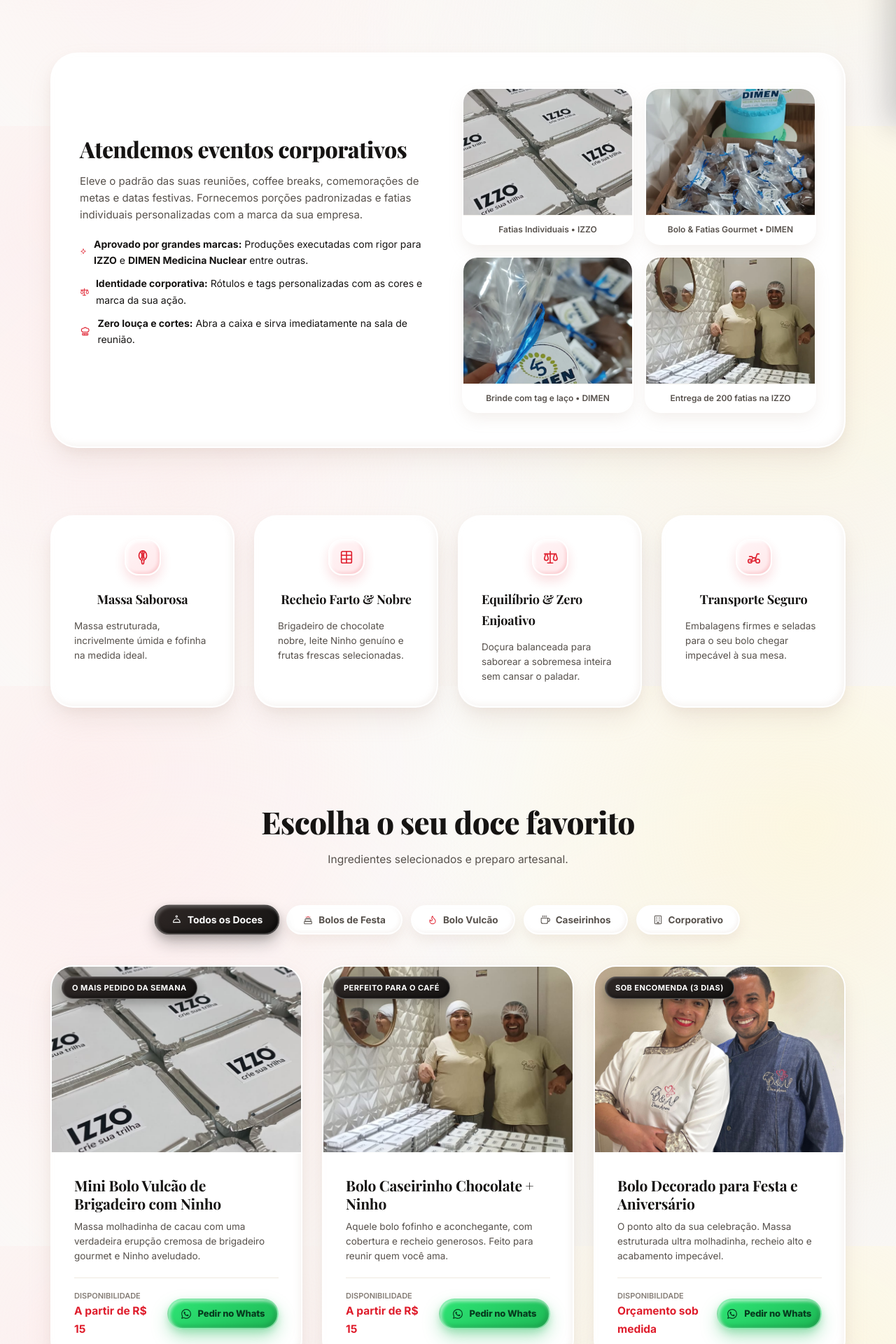
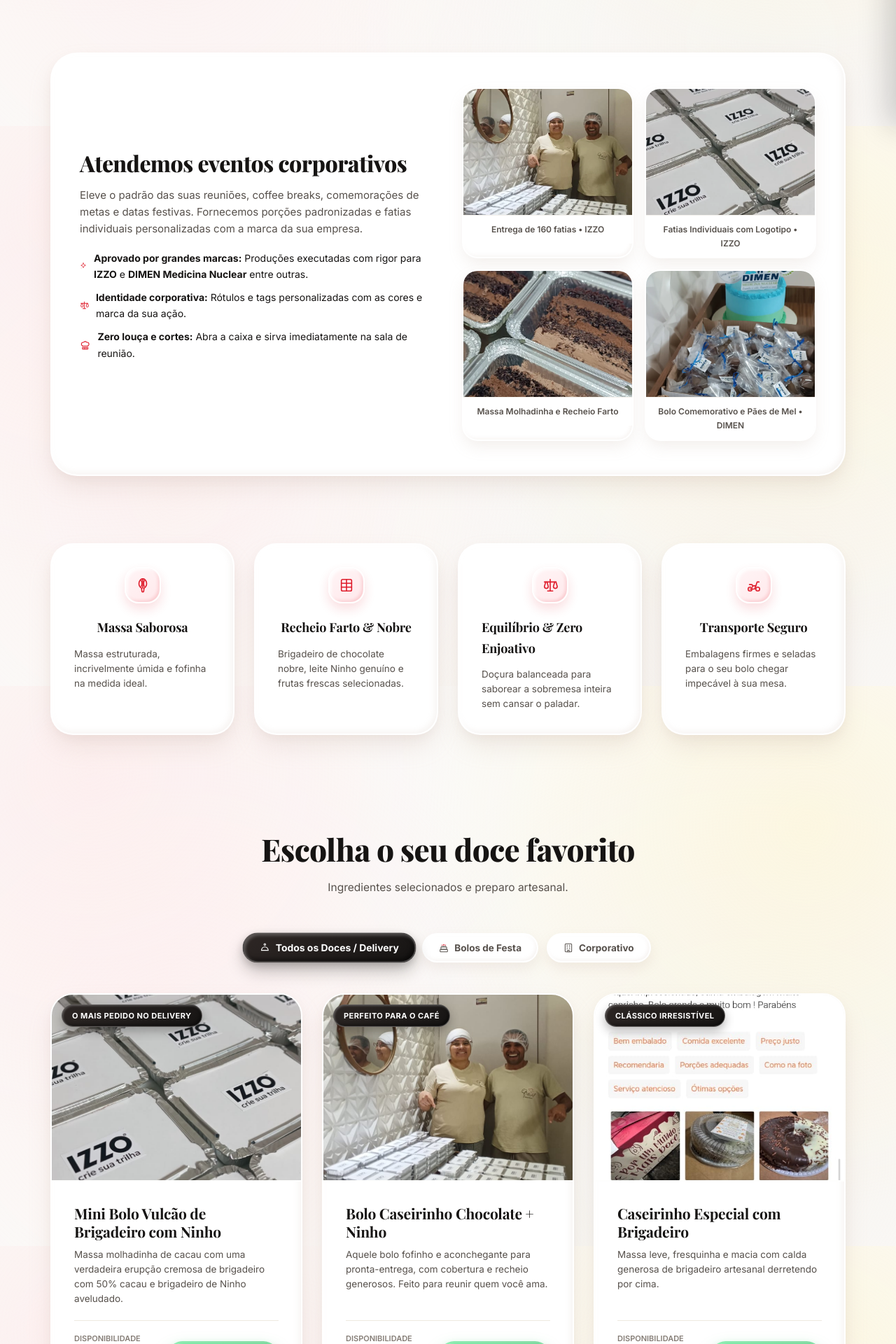
Before and after one commit to deadoceamor/deadoceamor_site, a Next.js app: page / in a window 1280 px wide. Shown: the part 620-2540 px from the top of the page at 70% size. Built offline with nearby package versions, Linux system fonts and the light colour scheme; a web font is replaced by a local one.

Commit message:
fix: aplica ajustes do feedback de audio (corporativo 160 fatias, fotos reorganizadas, filtros em 3 focos e opcoes de sabores)

```diff
--- a/app/components/Catalog.tsx
+++ b/app/components/Catalog.tsx
@@ -37,14 +37,14 @@ export default function Catalog({ activeTab: externalTab, onTabChange }: Catalog
           </p>
         </div>
 
-        {/* Category Filter Tabs */}
+        {/* Category Filter Tabs - 3 Focos (Delivery/Todos, Bolos de Festa, Corporativo) */}
         <div className="catalog-tabs">
           <button
-            className={`catalog-tab ${currentTab === "todos" ? "active" : ""}`}
+            className={`catalog-tab ${currentTab === "todos" || currentTab === "delivery" ? "active" : ""}`}
             onClick={() => setTab("todos")}
           >
             <IconCloche size={14} />
-            <span>Todos os Doces</span>
+            <span>Todos os Doces / Delivery</span>
           </button>
           <button
             className={`catalog-tab ${currentTab === "festas" ? "active" : ""}`}
@@ -52,20 +52,6 @@ export default function Catalog({ activeTab: externalTab, onTabChange }: Catalog
           >
             <IconPartyCake size={14} />
             <span>Bolos de Festa</span>
-          </button>
-          <button
-            className={`catalog-tab ${currentTab === "vulcao" ? "active" : ""}`}
-            onClick={() => setTab("vulcao")}
-          >
-            <IconFlame size={14} color={currentTab === "vulcao" ? "#ffffff" : "var(--brand-red)"} />
-            <span>Bolo Vulcão</span>
-          </button>
-          <button
-            className={`catalog-tab ${currentTab === "caseirinhos" ? "active" : ""}`}
-            onClick={() => setTab("caseirinhos")}
-          >
-            <IconCoffee size={14} />
-            <span>Caseirinhos</span>
           </button>
           <button
             className={`catalog-tab ${currentTab === "corporativo" ? "active" : ""}`}
--- a/app/components/CorporateSection.tsx
+++ b/app/components/CorporateSection.tsx
@@ -43,12 +43,36 @@ export default function CorporateSection() {
           <div className="corporate-photo-card">
             {/* eslint-disable-next-line @next/next/no-img-element */}
             <img
-              src="/corporativo/marmitas-personalizadas-izzo.webp"
-              alt="Fatias individuais de bolo embaladas e personalizadas para a Izzo"
+              src="/corporativo/diego-andressa-izzo-mesa.webp"
+              alt="Diego e Andressa com produção de encomendas corporativas para a IZZO"
               className="corporate-photo-img"
             />
             <div className="corporate-photo-label">
-              Fatias Individuais • IZZO
+              Entrega de 160 fatias • IZZO
+            </div>
+          </div>
+
+          <div className="corporate-photo-card">
+            {/* eslint-disable-next-line @next/next/no-img-element */}
+            <img
+              src="/corporativo/marmitas-personalizadas-izzo.webp"
+              alt="Fatias individuais de bolo embaladas e personalizadas para a IZZO"
+              className="corporate-photo-img"
+            />
+            <div className="corporate-photo-label">
+              Fatias Individuais com Logotipo • IZZO
+            </div>
+          </div>
+
+          <div className="corporate-photo-card">
+            {/* eslint-disable-next-line @next/next/no-img-element */}
+            <img
+              src="/corporativo/fatias-abertas-recheio.webp"
+              alt="Fatias abertas mostrando as camadas generosas de massa molhadinha e recheio"
+              className="corporate-photo-img"
+            />
+            <div className="corporate-photo-label">
+              Massa Molhadinha e Recheio Farto
             </div>
           </div>
 
@@ -60,31 +84,7 @@ export default function CorporateSection() {
               className="corporate-photo-img"
             />
             <div className="corporate-photo-label">
-              Bolo & Fatias Gourmet • DIMEN
-            </div>
-          </div>
-
-          <div className="corporate-photo-card">
-            {/* eslint-disable-next-line @next/next/no-img-element */}
-            <img
-              src="/corporativo/dimen-tag-personalizada.webp"
-              alt="Tag personalizada com logotipo Dimen Medicina Nuclear"
-              className="corporate-photo-img"
-            />
-            <div className="corporate-photo-label">
-              Brinde com tag e laço • DIMEN
-            </div>
-          </div>
-
-          <div className="corporate-photo-card">
-            {/* eslint-disable-next-line @next/next/no-img-element */}
-            <img
-              src="/corporativo/diego-andressa-izzo-mesa.webp"
-              alt="Diego e Andressa com produção de encomendas corporativas"
-              className="corporate-photo-img"
-            />
-            <div className="corporate-photo-label">
-              Entrega de 200 fatias na IZZO
+              Bolo Comemorativo e Pães de Mel • DIMEN
             </div>
           </div>
         </div>
--- a/app/components/PartySpotlight.tsx
+++ b/app/components/PartySpotlight.tsx
@@ -39,7 +39,7 @@ export default function PartySpotlight() {
                   </div>
                   <div className="step-text">
                     <h4>Escolha Massa, Recheio e Decoração</h4>
-                    <p>Brigadeiro gourmet, Ninho com morangos frescos, chocolate belga ou doce de leite artesanal.</p>
+                    <p>Brigadeiro feito com 50% cacau, brigadeiro de Ninho cremoso, recheio de beijinho e frutas frescas como morangos ou uvas verdes.</p>
                   </div>
                 </div>
 
--- a/app/data.ts
+++ b/app/data.ts
@@ -20,7 +20,7 @@ export const LINKS = {
 
 export interface Product {
   id: string;
-  category: "festas" | "vulcao" | "caseirinhos" | "corporativo";
+  category: "delivery" | "festas" | "corporativo";
   badge: string;
   title: string;
   desc: string;
@@ -31,21 +31,30 @@ export interface Product {
 export const PRODUCTS: Product[] = [
   {
     id: "vulcao-ninho",
-    category: "vulcao",
-    badge: "O Mais Pedido da Semana",
+    category: "delivery",
+    badge: "O Mais Pedido no Delivery",
     title: "Mini Bolo Vulcão de Brigadeiro com Ninho",
-    desc: "Massa molhadinha de cacau com uma verdadeira erupção cremosa de brigadeiro gourmet e Ninho aveludado.",
+    desc: "Massa molhadinha de cacau com uma verdadeira erupção cremosa de brigadeiro com 50% cacau e brigadeiro de Ninho aveludado.",
     priceNote: "A partir de R$ 15",
     image: "/products/prod-vulcao.jpg"
   },
   {
     id: "caseirinho-choc-ninho",
-    category: "caseirinhos",
+    category: "delivery",
     badge: "Perfeito para o Café",
     title: "Bolo Caseirinho Chocolate + Ninho",
-    desc: "Aquele bolo fofinho e aconchegante, com cobertura e recheio generosos. Feito para reunir quem você ama.",
+    desc: "Aquele bolo fofinho e aconchegante para pronta-entrega, com cobertura e recheio generosos. Feito para reunir quem você ama.",
     priceNote: "A partir de R$ 15",
     image: "/products/prod-caseirinho.jpg"
+  },
+  {
+    id: "caseiro-cenoura",
+    category: "delivery",
+    badge: "Clássico Irresistível",
+    title: "Caseirinho Especial com Brigadeiro",
+    desc: "Massa leve, fresquinha e macia com calda generosa de brigadeiro artesanal derretendo por cima.",
+    priceNote: "A partir de R$ 15",
+    image: "/products/prod-caseiro-cafe.jpg"
   },
   {
     id: "bolo-festa-aniversario",
@@ -61,25 +70,16 @@ export const PRODUCTS: Product[] = [
     category: "festas",
     badge: "Exclusivo & Personalizado",
     title: "Bolos para Celebrações Especiais",
-    desc: "Decoração personalizada ao seu gosto. Combinações clássicas como brigadeiro artesanal com Ninho e frutas.",
+    desc: "Decoração personalizada ao seu gosto. Combinações clássicas como brigadeiro 50% cacau, Ninho, beijinho, morangos e uvas verdes.",
     priceNote: "Orçamento sob medida",
     image: "/products/prod-festa-decorado.jpg"
-  },
-  {
-    id: "caseiro-cenoura",
-    category: "caseirinhos",
-    badge: "Clássico Irresistível",
-    title: "Caseirinho Especial com Brigadeiro",
-    desc: "Massa leve, fresquinha e macia com calda generosa de chocolate ao leite artesanal derretendo por cima.",
-    priceNote: "A partir de R$ 15",
-    image: "/products/prod-caseiro-cafe.jpg"
   },
   {
     id: "corporativo-eventos",
     category: "corporativo",
     badge: "Atendimento B2B / CNPJ",
     title: "Kits e Fatias para Eventos Corporativos",
-    desc: "Fatias padronizadas e embalagens individuais para reuniões, coffee breaks e datas comemorativas da sua empresa.",
+    desc: "Fatias padronizadas em marmitinhas com rótulo personalizado para reuniões, coffee breaks e ações comemorativas da sua empresa.",
     priceNote: "Condições especiais",
     image: "/products/prod-corporativo.jpg"
   }
```
Also changed, not shown: public/corporativo/fatias-abertas-recheio.webp (added).
